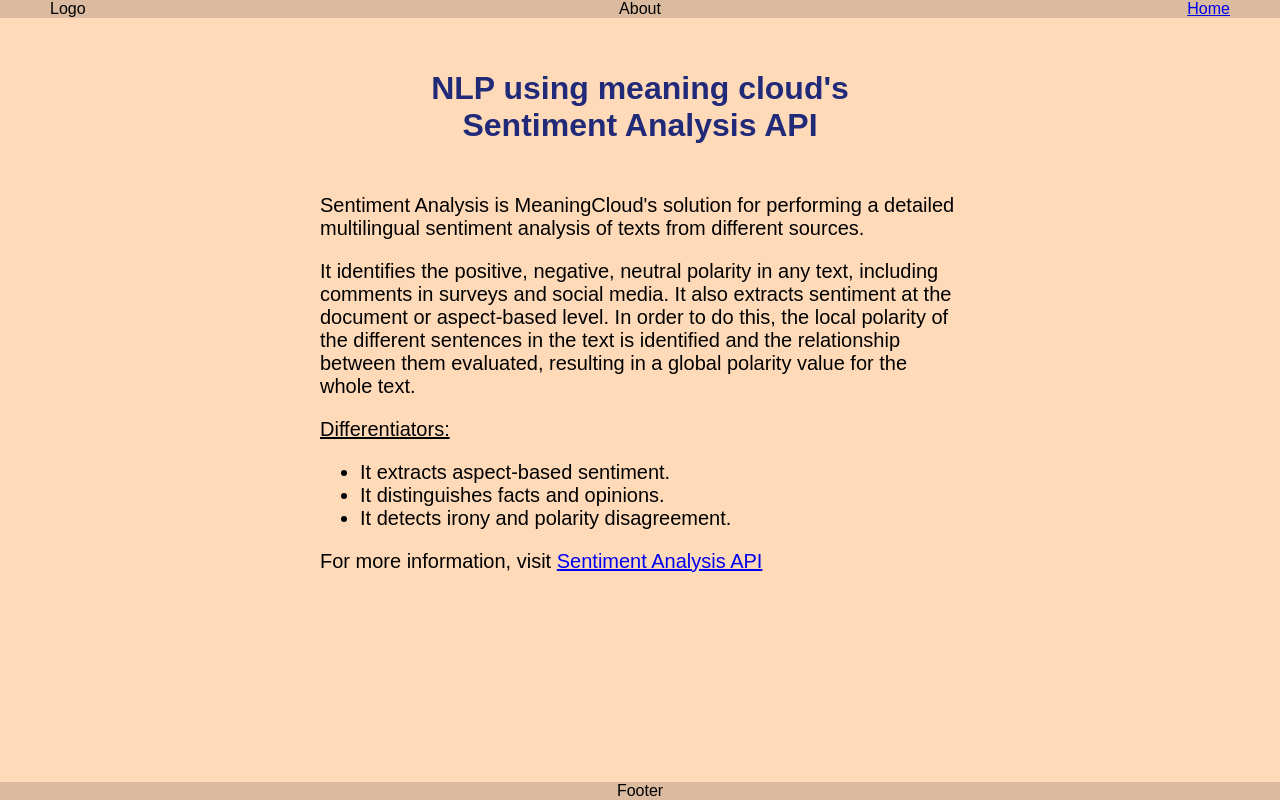
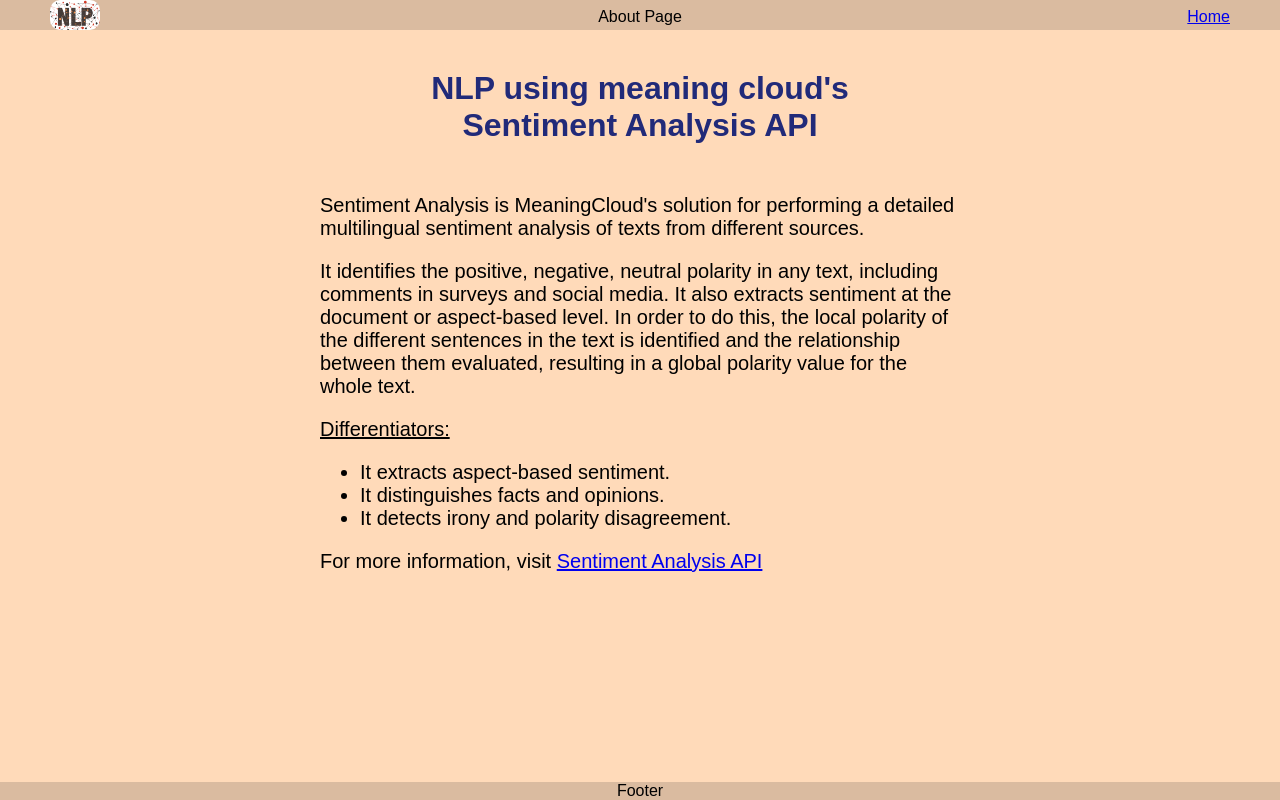
Before and after one commit to DonyaElbanna/Evaluating-articles-with-NLP, a website built with webpack: page src/client/view/about.html in a window 1280 px wide. Built offline with nearby package versions, Linux system fonts and the light colour scheme.

Commit message:
added icon - fixed SW error

```diff
--- a/src/client/index.js
+++ b/src/client/index.js
@@ -6,6 +6,8 @@
 import "./style/form.scss";
 import "./style/header.scss";
 
+import "./view/logo.png";
+
 // console.log('::: checkURL :::', checkURL)
 // console.log('::: submitForm :::', submitForm)
 
--- a/src/client/style/base.scss
+++ b/src/client/style/base.scss
@@ -27,3 +27,9 @@
     text-decoration: underline 2px #000000;
   }
 }
+
+img {
+  width: 50px;
+  height: 30px;
+  border-radius: 10px;
+}
--- a/src/client/style/header.scss
+++ b/src/client/style/header.scss
@@ -1,7 +1,8 @@
-header {
+nav {
   position: absolute;
   top: 0;
   width: 100%;
+  height: 30px;
   text-align: center;
   background-color: rgb(218, 187, 160);
 }
@@ -18,4 +19,9 @@
   top: 0;
   right: 0;
   margin-right: 50px;
+  margin-top: 8px;
 }
+
+.nav-title {
+  margin-top: 8px;
+}
--- a/src/client/view/about.html
+++ b/src/client/view/about.html
@@ -12,9 +12,13 @@
 </head>
 <body>
     <header>
-        <div>About</div>
-        <div class='logo'>Logo</div>
+        <nav>
+            <div class='nav-title'>About Page</div>
+            <div class='logo'>
+                <img src="<%=require('./logo.png')%>" alt='logo'/>
+            </div>
             <a class='about-link' href='index.html'>Home</a>
+        </nav>
     </header>
     <h1 class="title">NLP using meaning cloud's </br>Sentiment Analysis API</h1>
     <section class='about'>
--- a/webpack.dev.js
+++ b/webpack.dev.js
@@ -1,13 +1,13 @@
 const path = require("path");
 const HtmlWebpackPlugin = require("html-webpack-plugin");
+const WorkboxPlugin = require("workbox-webpack-plugin");
 
-let htmlPageNames = ['index', 'about'];
-let multipleHtmlPlugins = htmlPageNames.map(name => {
+let htmlPageNames = ["index", "about"];
+let multipleHtmlPlugins = htmlPageNames.map((name) => {
   return new HtmlWebpackPlugin({
     template: `./src/client/view/${name}.html`, // relative path to the HTML files
     filename: `${name}.html`, // output HTML files
-    // chunks: [`${name}`] // respective JS files
-  })
+  });
 });
 
 module.exports = {
@@ -31,13 +31,22 @@
         test: /\.scss$/,
         use: ["style-loader", "css-loader", "sass-loader"],
       },
+      {
+        test: /\.(png|svg|jpg|jpeg|gif)$/i,
+        type: "asset/resource",
+      },
     ],
   },
   plugins: [
     new HtmlWebpackPlugin({
       template: "./src/client/view/index.html",
-      // chunks: ['main']
-    })
+    }),
+    new WorkboxPlugin.GenerateSW({
+      // these options encourage the ServiceWorkers to get in there fast
+      // and not allow any straggling "old" SWs to hang around
+      clientsClaim: true,
+      skipWaiting: true,
+    }),
   ].concat(multipleHtmlPlugins),
   output: {
     filename: "[name].bundle.js",
```
Also changed, not shown: src/client/view/index.html (+7 -3 lines), webpack.prod.js (+14 -1 lines), src/client/view/logo.png (added). Lines whose indentation alone changed are shown as unchanged.
